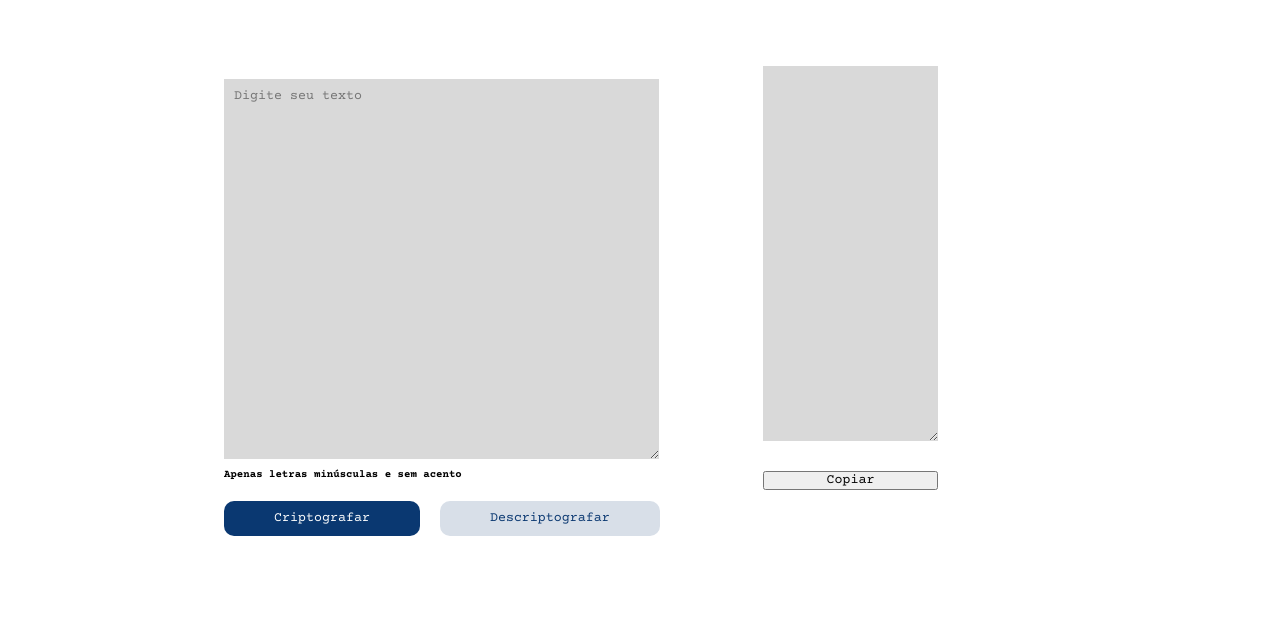
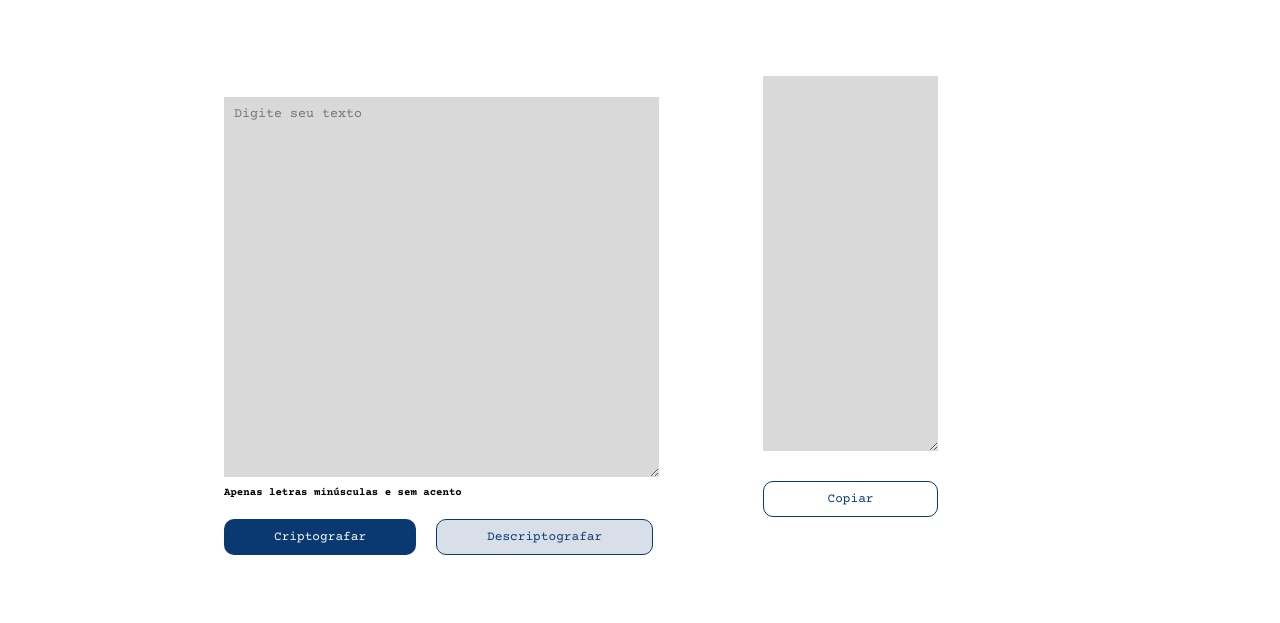
Before and after one commit to jsilva-js/decodificador-de-texto, a plain HTML site: page index.html in a window 1280 px wide. Shown: the part 177-800 px from the top of the page. Drawn offline with nearby package versions, Linux system fonts and the light colour scheme.

Commit message:
ajusta font-size

```diff
--- a/src/styles/style.css
+++ b/src/styles/style.css
@@ -22,6 +22,7 @@ header {
 .title {
     padding: 80px 24px 40px;
     color: #FFFFFF;
+    font-size: 3em;
 }
 
 main {
@@ -58,6 +59,7 @@ main {
     padding: 10px 50px;
     border-radius: 10px;
     border: none;
+    font-size: 0.8em;
 }
 
 .button-decrypt {
@@ -65,7 +67,8 @@ main {
     background-color: #D8DFE8;
     padding: 10px 50px;
     border-radius: 10px;
-    border: none;
+    border: 1px solid #0A3871;
+    font-size: 0.8em;
 }
 
 .section-2 {
@@ -80,3 +83,12 @@ main {
     border: none;
     margin-bottom: 30px;
 }
+
+.button-copy {
+    color: #0A3871;
+    background-color: #FFFFFF;
+    padding: 10px 50px;
+    border-radius: 10px;
+    border: 1px solid #0A3871;
+    font-size: 0.8em;
+}
```
